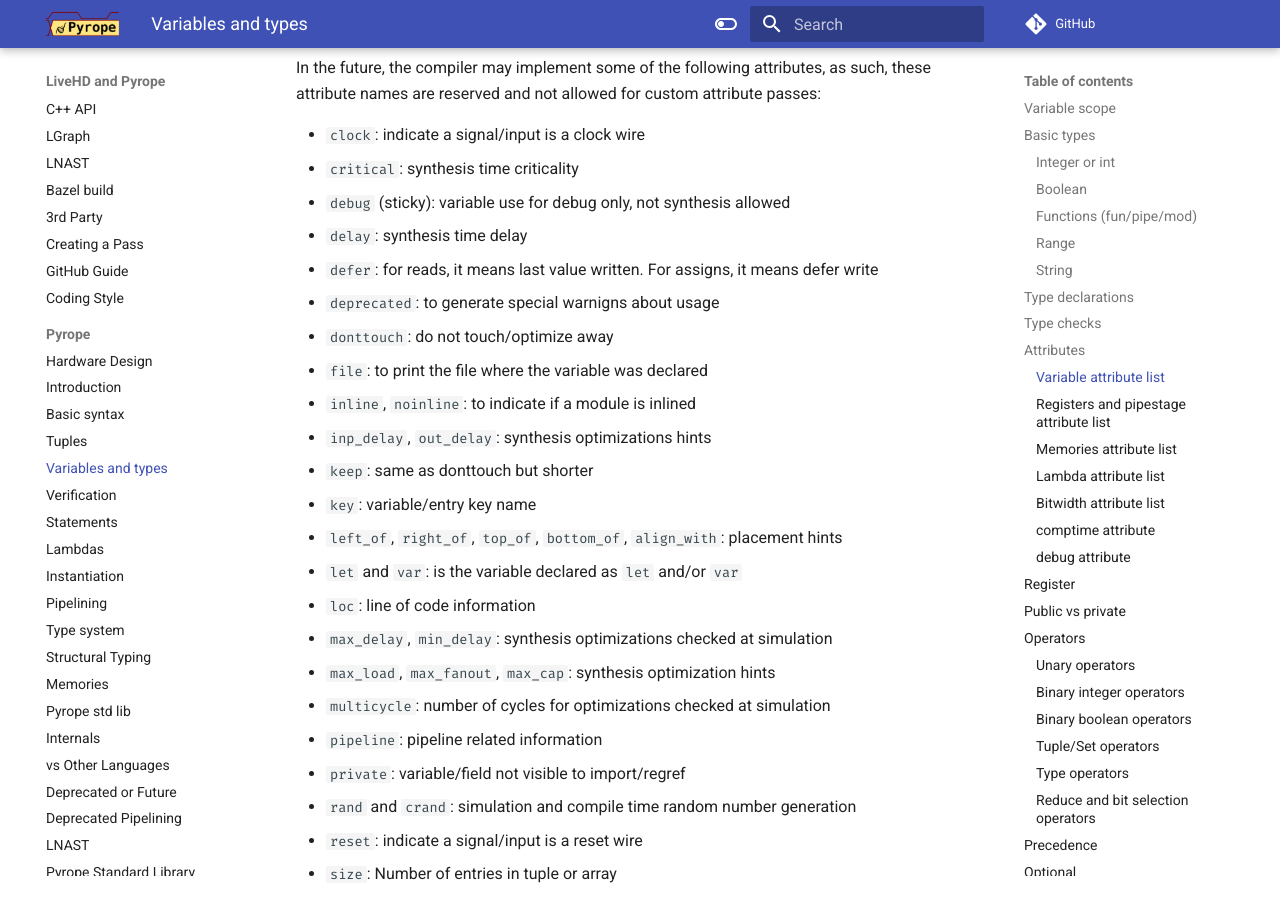
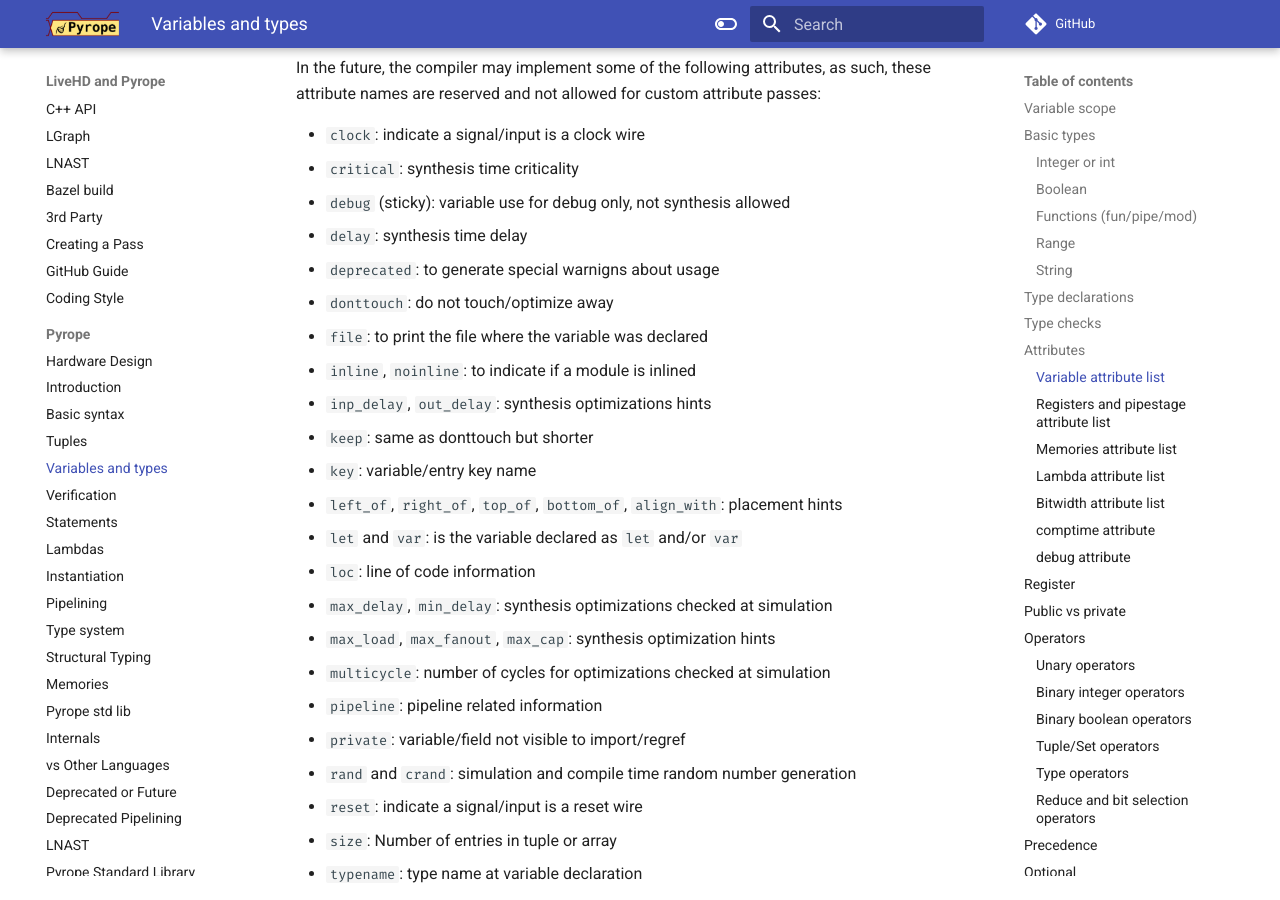
Before and after one commit to masc-ucsc/docs, an MkDocs documentation site: the page built from docs/pyrope/04-variables.md, in a window 1280 px wide and 900 px high, scrolled down 9451 px. Built offline with MkDocs 1.6.1 and Material for MkDocs 9.7.7, drawn with Linux system fonts in a browser that asks for light colours; comment, search, counter and statistics services are not loaded.

Commit message:
remove old attribute

```diff
--- a/docs/pyrope/04-variables.md
+++ b/docs/pyrope/04-variables.md
@@ -563,7 +563,6 @@
 * `critical`: synthesis time criticality
 * `debug` (sticky): variable use for debug only, not synthesis allowed
 * `delay`: synthesis time delay
-* `defer`: for reads, it means last value written. For assigns, it means defer write
 * `deprecated`: to generate special warnigns about usage
 * `donttouch`: do not touch/optimize away
 * `file`: to print the file where the variable was declared
```
